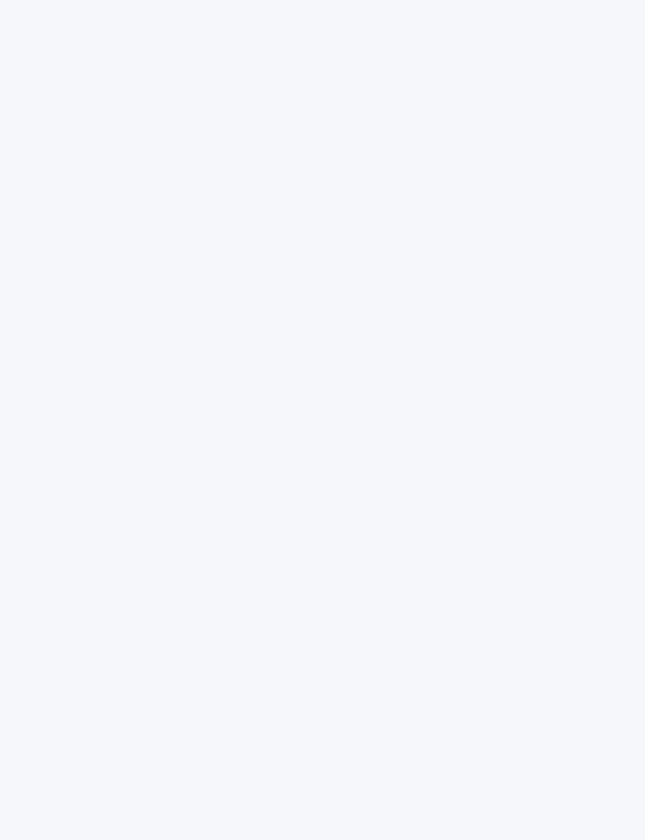
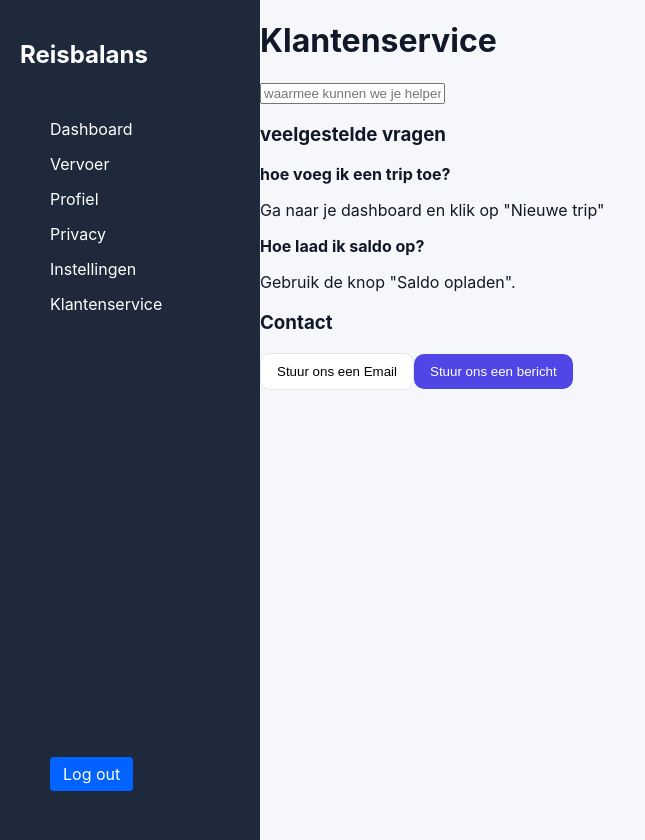
Before and after one commit to Ayman776/my-react-app, a React (Vite) app in the folder my-react-app/: page /klantenservice in a window 1280 px wide. Before the commit this address had no page. Shown: the whole page, without its empty margins (0-645 px from the left). Before the commit the page ends 800 px from the top, so only its background shows below. Built offline with nearby package versions, Linux system fonts and the light colour scheme; the HTML template or start-up script is replaced by a standard one.

Commit message:
working on klantenservice page

```diff
--- a/my-react-app/src/App.jsx
+++ b/my-react-app/src/App.jsx
@@ -8,6 +8,7 @@ import Home from "./Home.jsx";
 import Login from "./Login.jsx";
 import Register from "./Register.jsx";
 import Vervoer from "./pages/vervoer.jsx";
+import Klantenservice from "./pages/klantenservice.jsx";
 
 
 
@@ -63,6 +64,18 @@ function App() {
           }
         />
 
+          <Route
+          path="/klantenservice"
+          element={
+            <div className="layout" style={{ display: "flex" }}>
+              <Sidebar />
+              <Klantenservice />
+            </div>
+          }
+        />
+
+
+
         <Route
           path="/settings"
           element={
--- a/my-react-app/src/components/sidebar.jsx
+++ b/my-react-app/src/components/sidebar.jsx
@@ -13,6 +13,8 @@ function Sidebar (){
   <li><Link to="/profile">Profiel</Link></li>
   <li><Link to="/privacy">Privacy</Link></li>
   <li><Link to="/settings">Instellingen</Link></li>
+    <li><Link to="/klantenservice">Klantenservice</Link></li>
+
 </ul>
 
     <div className="logout">
--- /dev/null
+++ b/my-react-app/src/pages/klantenservice.jsx
@@ -0,0 +1,39 @@
+function Klantenservice(){
+return(
+   <div className="support">
+
+            <h1>Klantenservice</h1>
+
+            <input
+            type="text"
+            placeholder="waarmee kunnen we je helpen?"
+            className="search"
+            />
+
+            <div className="faq">
+                <h3>veelgestelde vragen</h3>
+
+                <div className="faq=item">
+                    <p><strong>hoe voeg ik een trip toe?</strong></p>
+                    <p>Ga naar je dashboard en klik op "Nieuwe trip"</p>
+                </div>
+
+                <div className="faq-item">
+                    <p><strong>Hoe laad ik saldo op?</strong></p>
+                    <p>Gebruik de knop "Saldo opladen".</p>
+                </div>
+
+<div className="contact">
+    <h3>Contact</h3>
+    <button className="btn">Stuur ons een Email</button>
+    <button className="btn primary">Stuur ons een bericht</button>
+</div>
+
+            </div>
+            </div>
+)
+
+
+}
+
+export default Klantenservice
--- a/my-react-app/src/pages/vervoer.jsx
+++ b/my-react-app/src/pages/vervoer.jsx
@@ -5,6 +5,7 @@ function Vervoer() {
         { type: "Auto", trips: 8, cost: 36, km: 220 },
         { type: "Trein", trips: 4, cost: 28, km: 100 },
         { type: "Bus", trips: 12, cost: 22, km: 50 },
+             { type: "Fiets", trips: 6, cost: 0, km: 5 },
     ];
 
     const getIcon = (type) => {
```
